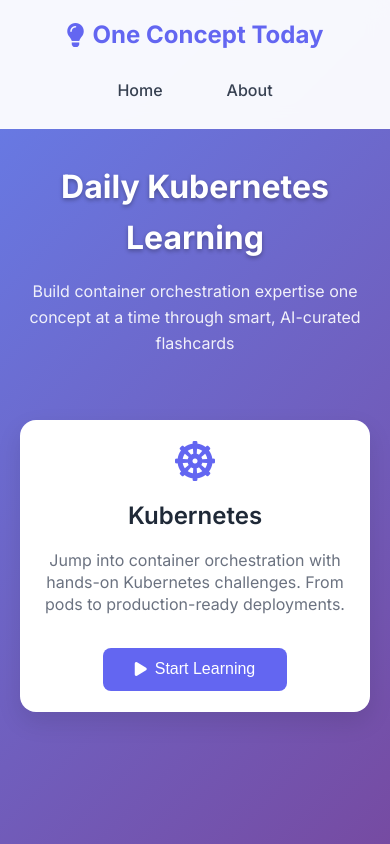
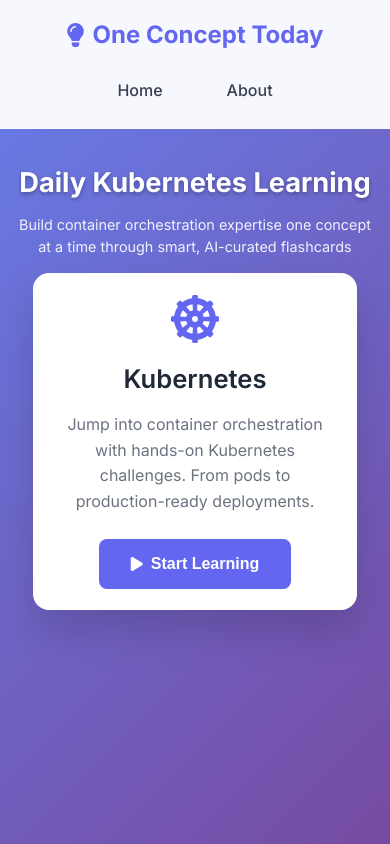
Before and after one commit to dipinthomas/oneconcepttoday, a website: page frontend/index.html in a window 390 px wide. Drawn offline with Linux system fonts and the light colour scheme; no server answers.

Commit message:
Reduce vertical spacing for more compact layout
- Reduced home-container min-height from 100vh-120px to 100vh-200px
- Decreased hero section margin-bottom from 2rem to 1rem
- Made hero title smaller (2.5rem to 2.2rem) with reduced margin
- Reduced container padding from 2rem to 1rem
- Updated tablet responsive styles for more compact layout
- Optimized mobile spacing with smaller titles and minimal padding
- Overall more balanced use of vertical space

```diff
--- a/frontend/styles.css
+++ b/frontend/styles.css
@@ -253,22 +253,24 @@ body {
 /* Hero section */
 .hero {
     text-align: center;
-    margin-bottom: 3rem;
+    margin-bottom: 1rem; /* Reduced from 2rem */
     color: white;
+    max-width: 800px;
 }
 
 .hero-title {
-    font-size: 3rem;
+    font-size: 2.2rem; /* Reduced from 2.5rem */
     font-weight: 700;
-    margin-bottom: 1rem;
+    margin-bottom: 0.6rem; /* Reduced from 0.8rem */
     text-shadow: 0 2px 4px rgba(0, 0, 0, 0.3);
 }
 
 .hero-subtitle {
-    font-size: 1.25rem;
+    font-size: 1.1rem;
     opacity: 0.9;
     max-width: 600px;
     margin: 0 auto;
+    line-height: 1.5;
 }
 
 /* Topics grid */
@@ -1030,34 +1032,51 @@ body {
 
 /* Learning section */
 .learning-section {
-    margin: 4rem 0;
+    margin: 0;
     display: flex;
     justify-content: center;
+    width: 100%;
 }
 
 .kubernetes-card {
-    max-width: 500px;
+    max-width: 600px;
+    width: 100%;
     margin: 0 auto;
+    padding: 3rem 2.5rem;
+    transform: scale(1.05);
+    box-shadow: 0 20px 40px rgba(0, 0, 0, 0.15);
 }
 
 .kubernetes-card .topic-icon {
-    font-size: 3rem;
+    font-size: 4rem;
+    margin-bottom: 1.5rem;
+}
+
+.kubernetes-card .topic-name {
+    font-size: 2rem;
     margin-bottom: 1rem;
 }
 
-.kubernetes-card .topic-name {
-    font-size: 1.8rem;
-    margin-bottom: 0.8rem;
-}
-
 .kubernetes-card .topic-description {
-    font-size: 1.1rem;
+    font-size: 1.2rem;
     margin-bottom: 2rem;
+    line-height: 1.6;
 }
 
 .kubernetes-card .topic-btn {
-    padding: 1rem 2.5rem;
-    font-size: 1.1rem;
+    padding: 1.2rem 3rem;
+    font-size: 1.2rem;
+    font-weight: 600;
+}
+
+/* Home page container for better layout proportions */
+.home-container {
+    min-height: calc(100vh - 200px); /* Reduced height for more compact layout */
+    display: flex;
+    flex-direction: column;
+    justify-content: center;
+    align-items: center;
+    padding: 1rem 0; /* Reduced padding */
 }
 
 /* Responsive design */
@@ -1072,22 +1091,47 @@ body {
         margin-top: 2rem;
     }
 
+    /* Tablet styles for home page */
+    .home-container {
+        min-height: calc(100vh - 150px); /* More compact on tablet */
+        padding: 1rem 0; /* Reduced padding */
+    }
+
     .hero-title {
-        font-size: 2rem;
+        font-size: 2rem; /* Smaller on tablet */
     }
 
     .hero-subtitle {
-        font-size: 1rem;
+        font-size: 1.05rem;
+    }
+
+    .kubernetes-card {
+        max-width: 500px;
+        padding: 2.5rem 2rem;
+        transform: scale(1.02);
+    }
+
+    .kubernetes-card .topic-icon {
+        font-size: 3.5rem;
+    }
+
+    .kubernetes-card .topic-name {
+        font-size: 1.8rem;
+    }
+
+    .kubernetes-card .topic-description {
+        font-size: 1.1rem;
+    }
+
+    .kubernetes-card .topic-btn {
+        padding: 1.1rem 2.5rem;
+        font-size: 1.1rem;
     }
 
     .flashcard {
         width: 100%;
         max-width: 500px;
         height: 350px;
-    }
-
-    .hero-title {
-        font-size: 2rem;
     }
 
     .hero-subtitle {
@@ -1106,26 +1150,44 @@ body {
         max-width: 400px;
     }
 
+    /* Mobile styles for home page layout */
+    .home-container {
+        min-height: calc(100vh - 120px); /* More compact on mobile */
+        padding: 0.5rem 0; /* Minimal padding */
+    }
+
+    .hero-title {
+        font-size: 1.7rem; /* Smaller title */
+    }
+
+    .hero-subtitle {
+        font-size: 0.9rem; /* Smaller subtitle */
+    }
+
     /* Mobile styles for learning section */
     .kubernetes-card {
-        max-width: 350px;
-        padding: 1.5rem;
+        max-width: 90%;
+        padding: 2rem 1.5rem;
+        transform: scale(1);
     }
 
     .kubernetes-card .topic-icon {
-        font-size: 2.5rem;
+        font-size: 3rem;
+        margin-bottom: 1rem;
     }
 
     .kubernetes-card .topic-name {
-        font-size: 1.5rem;
+        font-size: 1.6rem;
+        margin-bottom: 0.8rem;
     }
 
     .kubernetes-card .topic-description {
         font-size: 1rem;
+        margin-bottom: 1.5rem;
     }
 
     .kubernetes-card .topic-btn {
-        padding: 0.8rem 2rem;
+        padding: 1rem 2rem;
         font-size: 1rem;
     }
 
```
